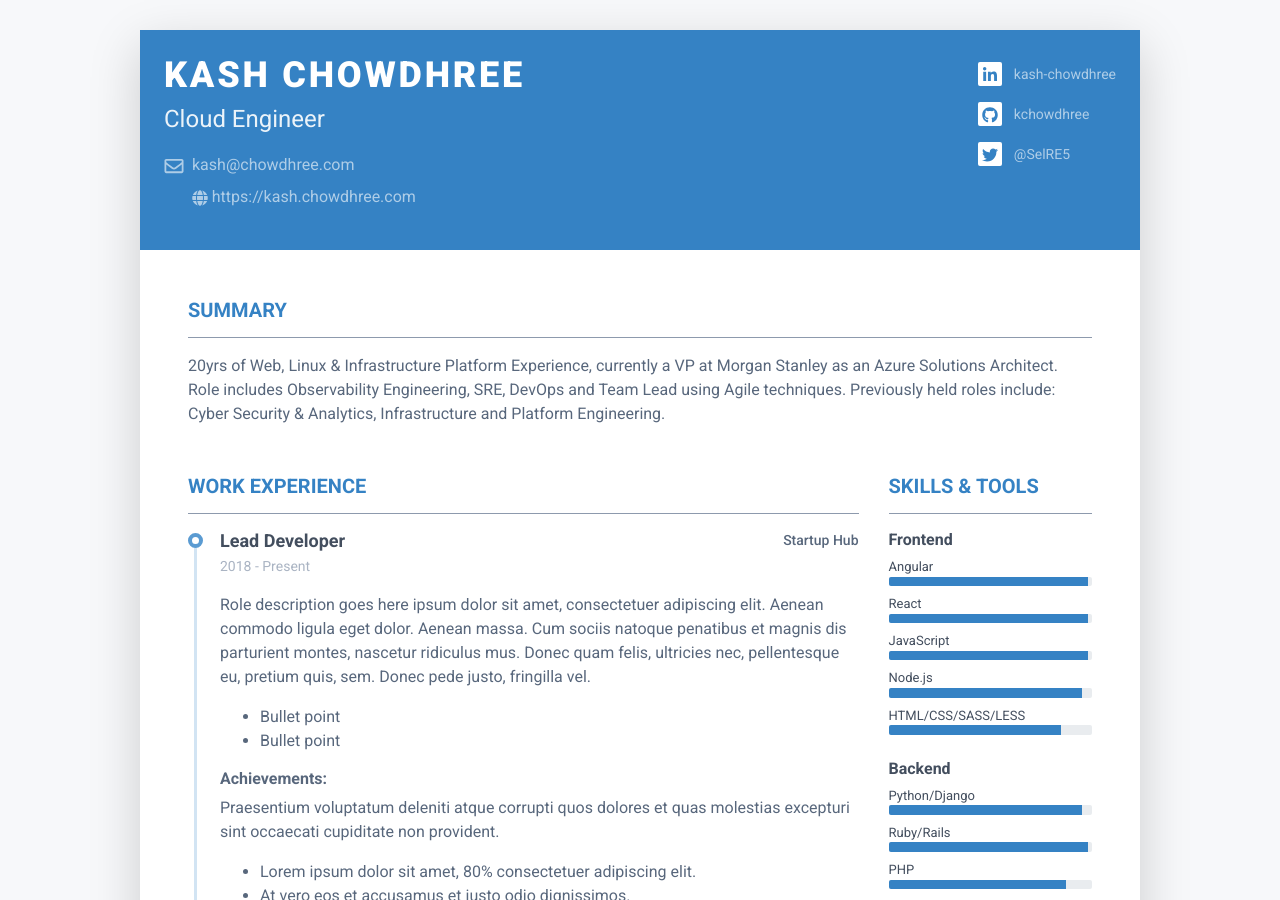
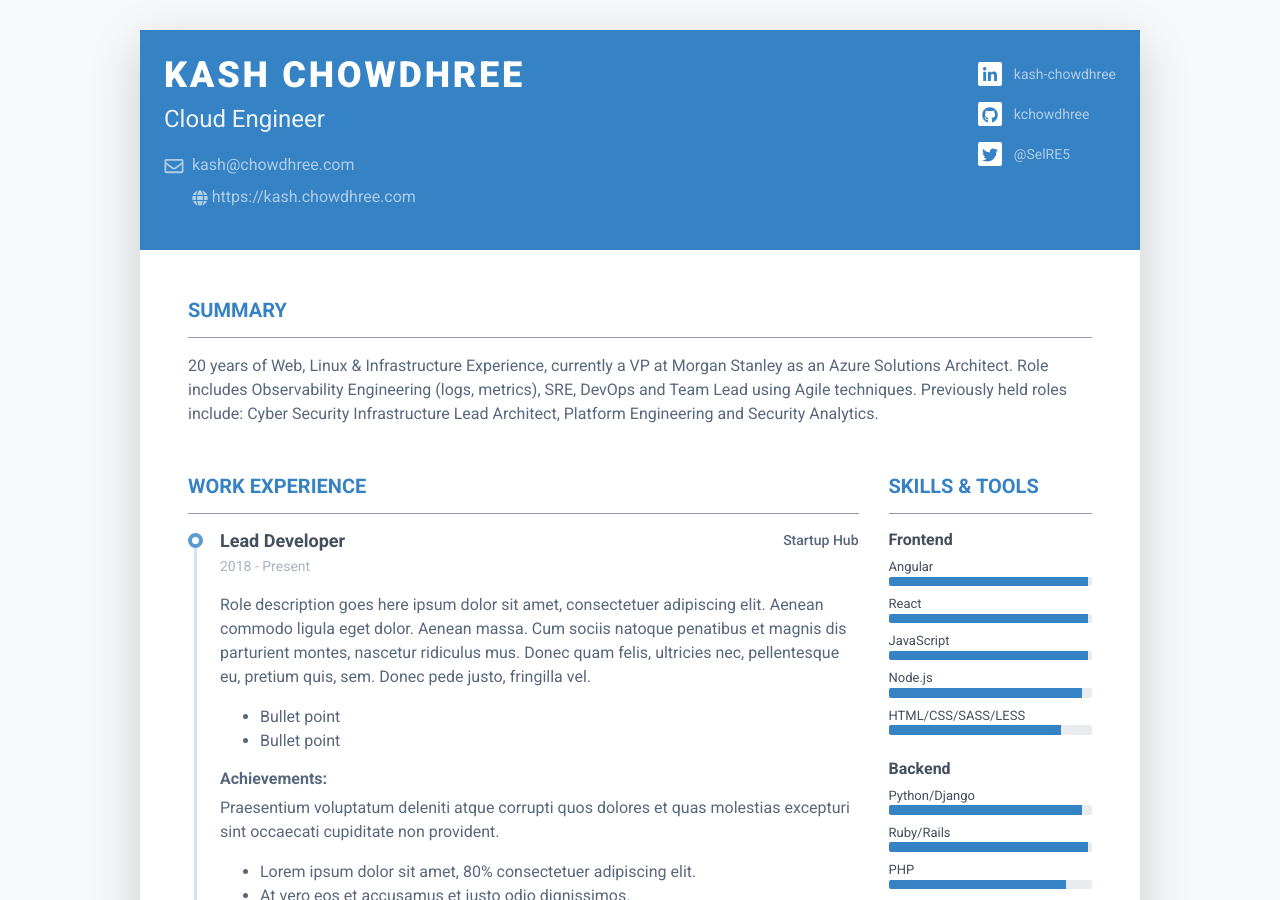
Before and after one commit to Hamy200/resume, a Jekyll site: the page built from index.markdown, in a window 1280 px wide and 900 px high. Built offline with Jekyll 4.4.1, drawn with Linux system fonts in a browser that asks for light colours; nearby versions of some CDN libraries.

Commit message:
Update data.yml

```diff
--- a/_data/data.yml
+++ b/_data/data.yml
@@ -30,7 +30,7 @@ interests:
     link:
 
 summary: |
-      20yrs of Web, Linux & Infrastructure Platform Experience, currently a VP at Morgan Stanley as an Azure Solutions Architect. Role includes Observability Engineering, SRE, DevOps and Team Lead using Agile techniques. Previously held roles include: Cyber Security & Analytics, Infrastructure and Platform Engineering.
+      20 years of Web, Linux & Infrastructure Experience, currently a VP at Morgan Stanley as an Azure Solutions Architect. Role includes Observability Engineering (logs, metrics), SRE, DevOps and Team Lead using Agile techniques. Previously held roles include: Cyber Security Infrastructure Lead Architect, Platform Engineering and Security Analytics.
 
 education:
   - degree: MSc in Computer Science
```
